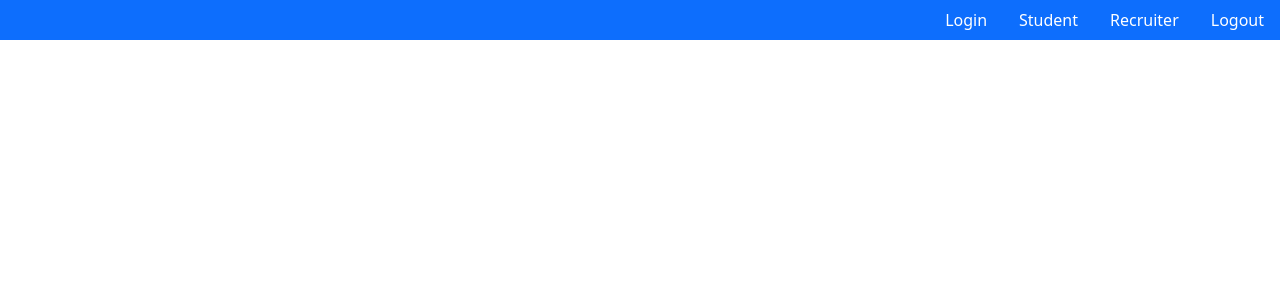
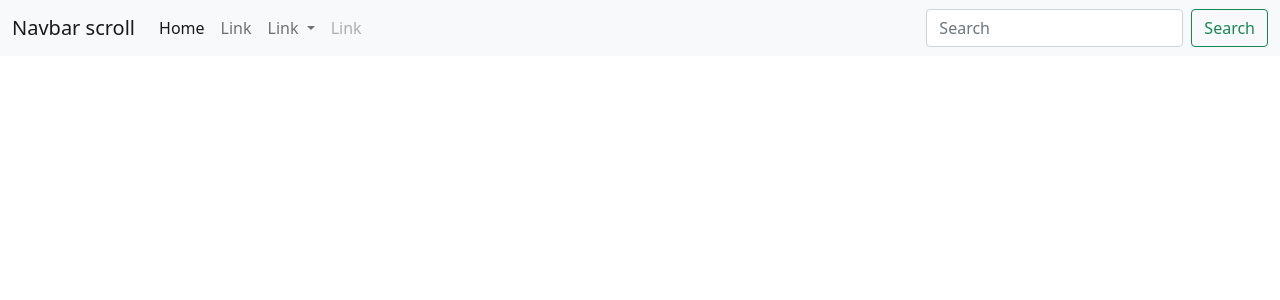
Before and after one commit to loaderlogic22/e-recruit, a PHP site: page / in a window 1280 px wide. Shown: the top 300 px of the page. Run offline with PHP 8.4, Linux system fonts and the light colour scheme.

Commit message:
modified navbar

```diff
--- a/index.php
+++ b/index.php
@@ -4,6 +4,7 @@
 
 <!DOCTYPE html>
 <html lang="en">
+
 <head>
     <meta charset="UTF-8">
     <meta http-equiv="X-UA-Compatible" content="IE=edge">
@@ -12,28 +13,48 @@
 
     <title>Document</title>
 </head>
+
 <body>
 
-<div>
-   <div>
-
-         <ul class="nav justify-content-end navbar-dark bg-primary">
+    <nav class="navbar navbar-expand-lg navbar-light bg-light">
+        <div class="container-fluid">
+            <a class="navbar-brand" href="#">Navbar scroll</a>
+            <button class="navbar-toggler" type="button" data-bs-toggle="collapse" data-bs-target="#navbarScroll" aria-controls="navbarScroll" aria-expanded="false" aria-label="Toggle navigation">
+                <span class="navbar-toggler-icon"></span>
+            </button>
+            <div class="collapse navbar-collapse" id="navbarScroll">
+                <ul class="navbar-nav me-auto my-2 my-lg-0 navbar-nav-scroll" style="--bs-scroll-height: 100px;">
                     <li class="nav-item">
-                <a class="nav-link active text-white" aria-current="page" href="#">Login</a>
+                        <a class="nav-link active" aria-current="page" href="#">Home</a>
                     </li>
                     <li class="nav-item">
-                <a class="nav-link text-white" href="#">Student</a>
+                        <a class="nav-link" href="#">Link</a>
+                    </li>
+                    <li class="nav-item dropdown">
+                        <a class="nav-link dropdown-toggle" href="#" id="navbarScrollingDropdown" role="button" data-bs-toggle="dropdown" aria-expanded="false">
+                            Link
+                        </a>
+                        <ul class="dropdown-menu" aria-labelledby="navbarScrollingDropdown">
+                            <li><a class="dropdown-item" href="#">Action</a></li>
+                            <li><a class="dropdown-item" href="#">Another action</a></li>
+                            <li>
+                                <hr class="dropdown-divider">
+                            </li>
+                            <li><a class="dropdown-item" href="#">Something else here</a></li>
+                        </ul>
                     </li>
                     <li class="nav-item">
-                <a class="nav-link text-white" href="#">Recruiter</a>
-            </li>
-            <li class="nav-item">
-                <a class="nav-link disabled text-white" href="#" tabindex="-1" aria-disabled="true">Logout</a>
+                        <a class="nav-link disabled" href="#" tabindex="-1" aria-disabled="true">Link</a>
                     </li>
                 </ul>
+                <form class="d-flex">
+                    <input class="form-control me-2" type="search" placeholder="Search" aria-label="Search">
+                    <button class="btn btn-outline-success" type="submit">Search</button>
+                </form>
             </div>
-
         </div>
+    </nav>
     <script src="https://cdn.jsdelivr.net/npm/bootstrap@5.0.2/dist/js/bootstrap.bundle.min.js" integrity="sha384-MrcW6ZMFYlzcLA8Nl+NtUVF0sA7MsXsP1UyJoMp4YLEuNSfAP+JcXn/tWtIaxVXM" crossorigin="anonymous"></script>
 </body>
+
 </html>
```
Lines whose indentation alone changed are shown as unchanged.
